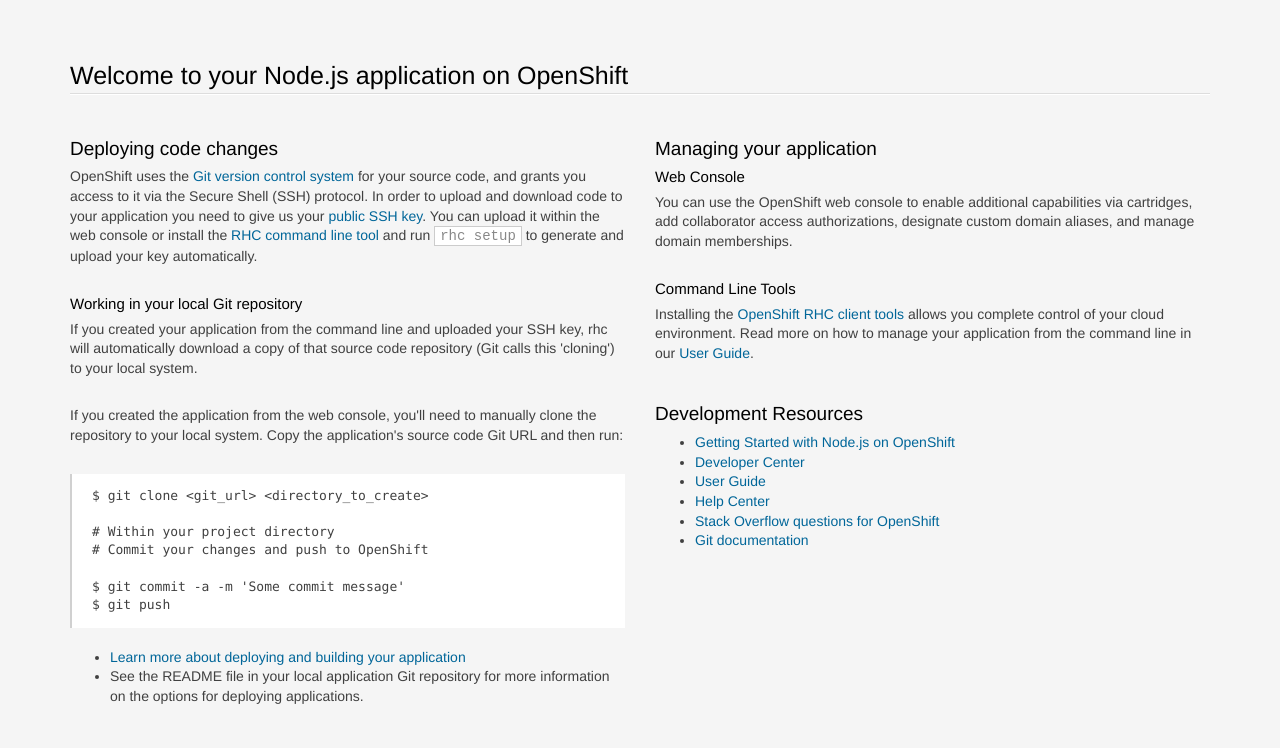
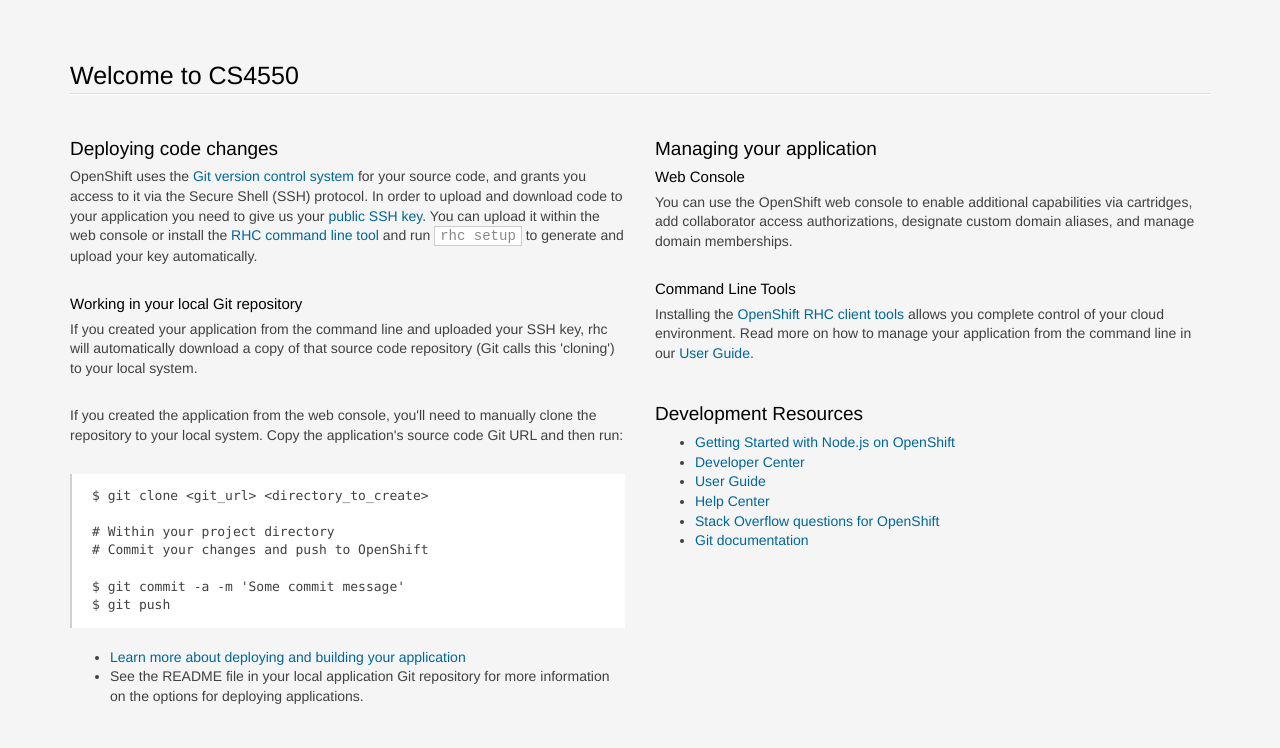
Before and after one commit to jannunzi/Spring2016CS4550, a website: page index.html in a window 1280 px wide. Shown: the top 748 px of the page. Drawn offline with Linux system fonts and the light colour scheme.

Commit message:
Added gitignore Modified index.html

```diff
--- a/index.html
+++ b/index.html
@@ -207,7 +207,7 @@
 <body>
 <section class='container'>
           <hgroup>
-            <h1>Welcome to your Node.js application on OpenShift</h1>
+            <h1>Welcome to CS4550</h1>
           </hgroup>
 
 
```
Also changed, not shown: 1 other file.
